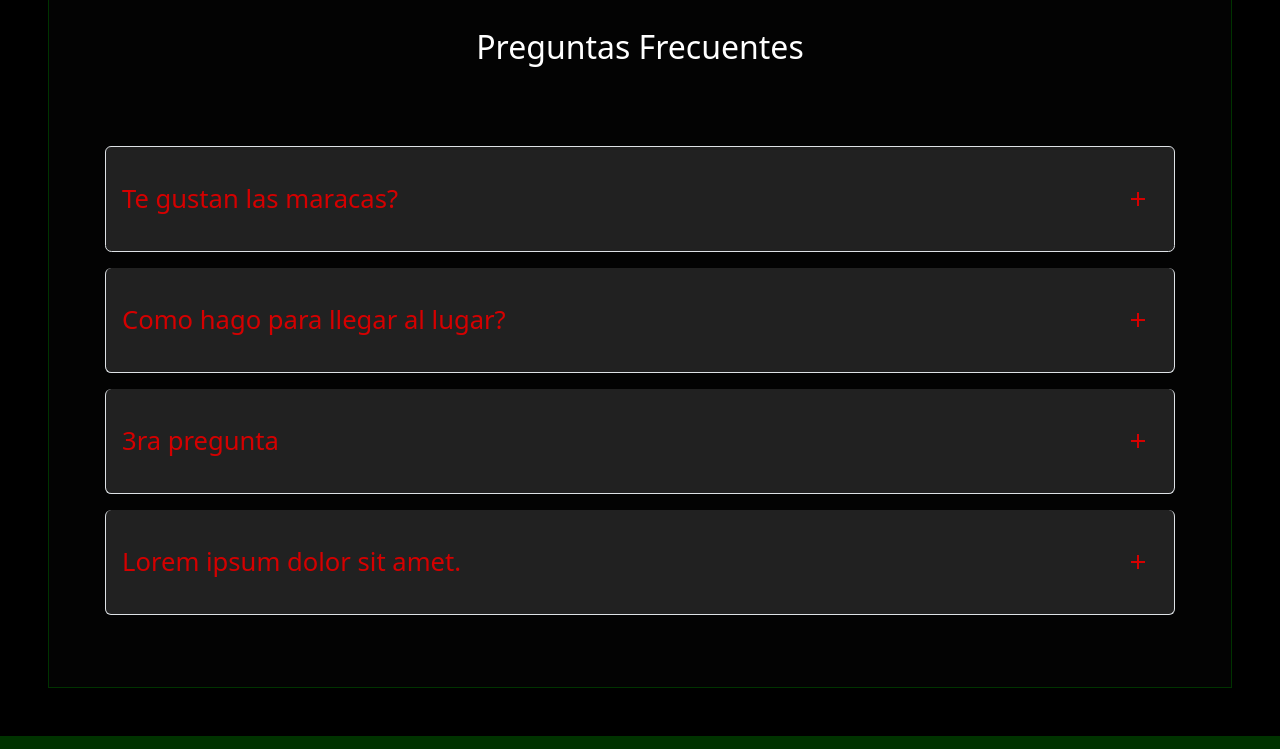
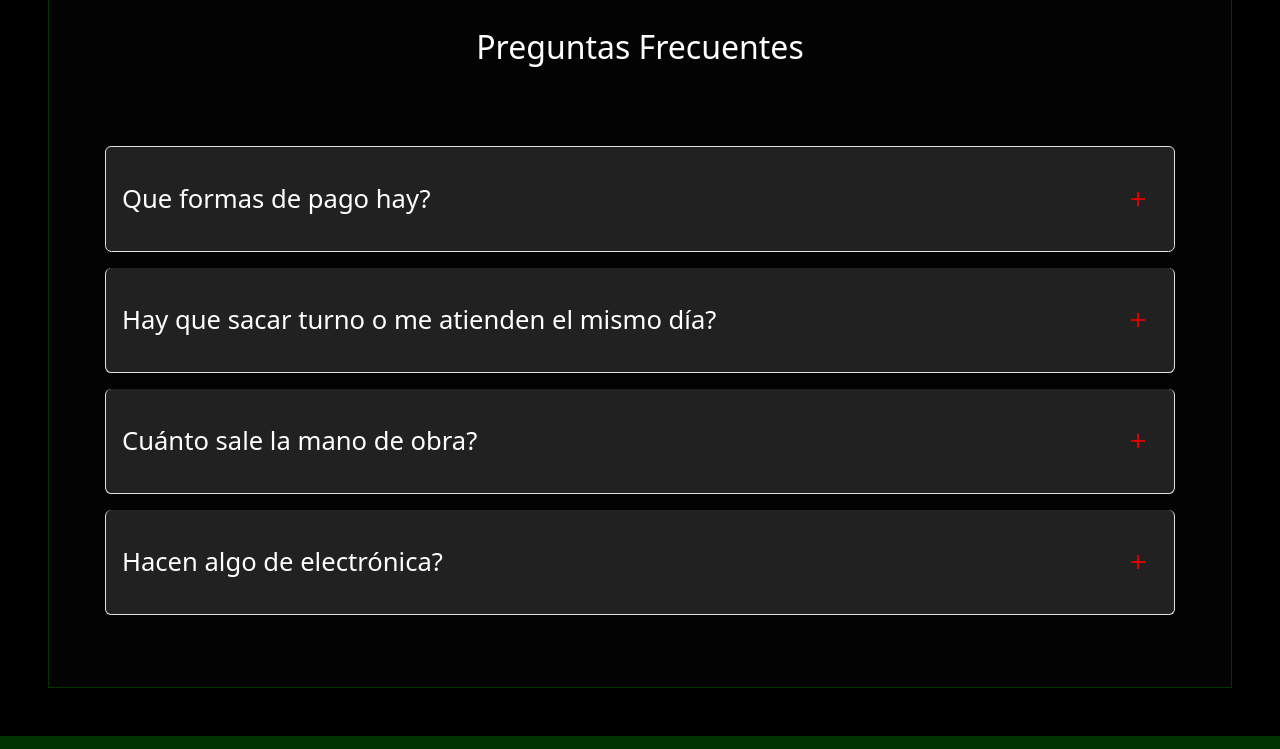
Before and after one commit to MaximilianoMora06/ProyectoFinal-MaximilianoMora, a plain HTML site: page pages/info.html in a window 1280 px wide. Shown: the part 963-1712 px from the top of the page. Drawn offline with nearby package versions, Linux system fonts and the light colour scheme.

Commit message:
hice muchos cambios

```diff
--- a/css/style.css
+++ b/css/style.css
@@ -374,7 +374,7 @@ h2 {
 
 .accordion-link {
   font-size: 1.6rem;
-  color: #d50000;
+  color: #fff;
   text-decoration: none;
   background-color: #212121;
   width: 100%;
@@ -383,7 +383,7 @@ h2 {
   justify-content: space-between;
   padding: 1rem 0; }
   .accordion-link:hover {
-    color: #9b0000; }
+    color: #4c8c4a; }
   .accordion-link span {
     color: #d50000;
     padding: .5rem; }
@@ -401,7 +401,7 @@ h2 {
     position: absolute;
     width: .6rem;
     height: 90%;
-    background-color: #1b5e20;
+    background-color: #ff5131;
     top: 50%;
     left: 0;
     transform: translateY(-50%); }
--- a/pages/info.html
+++ b/pages/info.html
@@ -87,48 +87,47 @@
                 <div class="accordion">
                     <div class="accordion-item" id="question1">
                         <a class="accordion-link" href="#question1">
-                            Te gustan las maracas?
+                            Que formas de pago hay?
                             <span class="material-symbols-outlined añadir">add</span>
                             <span class="material-symbols-outlined remover">remove</span>
                         </a>
                         <div class="answer">
-                            <p>No se bro, literal solo se que tu mami es una maraca asi que supongo que si,
-                                me encantan, dea, espero que esto no lo lea nadie</p>
+                            <p>Tenemos mercado pago, asi que pueden pagar en efectivo o en tarjeta.</p>
                         </div>
                     </div>
 
                     <div class="accordion-item" id="question2">
                         <a class="accordion-link" href="#question2">
-                            Como hago para llegar al lugar?
+                            Hay que sacar turno o me atienden el mismo día?
                             <span class="material-symbols-outlined añadir">add</span>
                             <span class="material-symbols-outlined remover">remove</span>
                         </a>
                         <div class="answer">
-                            <p>Bro, literal tenes el iframe de google maps arriba de estas preguntas, sos o
-                                te haces, dea, mentira</p>
+                            <p>Depende de cúanto trabajo tengamos, pero normalmente trabajamos por turno.</p>
                         </div>
                     </div>
 
                     <div class="accordion-item" id="question3">
                         <a class="accordion-link" href="#question3">
-                            3ra pregunta
+                            Cuánto sale la mano de obra?
                             <span class="material-symbols-outlined añadir">add</span>
                             <span class="material-symbols-outlined remover">remove</span>
                         </a>
                         <div class="answer">
-                            <p>Bue ya ni siquiera queria preguntar el pibe</p>
+                            <p>Los precios se pueden discutir en el lugar y le podemos brindar mas información y
+                                detalles, pero depende mucho del trabajo.</p>
                         </div>
                     </div>
 
                     <div class="accordion-item" id="question4">
                         <a class="accordion-link" href="#question4">
-                            Lorem ipsum dolor sit amet.
+                            Hacen algo de electrónica?
                             <span class="material-symbols-outlined añadir">add</span>
                             <span class="material-symbols-outlined remover">remove</span>
                         </a>
                         <div class="answer">
-                            <p>Lorem ipsum dolor sit amet consectetur adipisicing elit. Autem molestias,
-                                hic dolorem aut cum vel excepturi corporis a nesciunt voluptatum.</p>
+                            <p>Nosotros nos dedicamos en la reparación de sistemas de inyección, los
+                                componentes electrónicos no los reparamos.</p>
                         </div>
                     </div>
                 </div>
--- a/scss/secciones/_info.scss
+++ b/scss/secciones/_info.scss
@@ -71,7 +71,7 @@ h2 {
 
 .accordion-link {
     font-size: 1.6rem;
-    color: $colorRojo;
+    color: #fff;
     text-decoration: none;
     background-color: $colorGris;
     width: 100%;
@@ -81,7 +81,7 @@ h2 {
     padding: 1rem 0;
 
     &:hover {
-        color: $colorRojoOscuro;
+        color: $colorVerdeClaro;
     }
 
     & span {
@@ -106,7 +106,7 @@ h2 {
         position: absolute;
         width: .6rem;
         height: 90%;
-        background-color: $colorVerde;
+        background-color: $colorRojoClaro;
         top: 50%;
         left: 0;
         transform: translateY(-50%);
```
